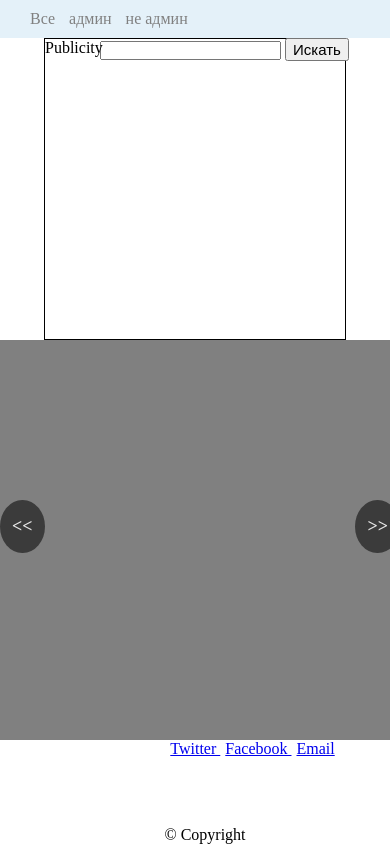
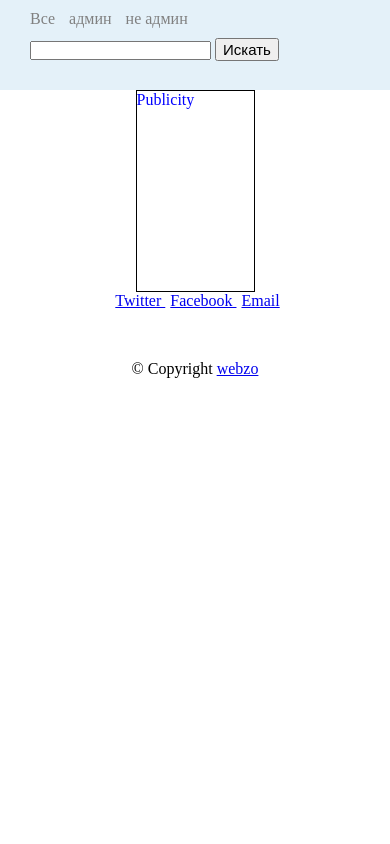
Before and after one commit to codemossaka/slideBackend, a PHP site: page / in a window 390 px wide; the page is wider, and only the part inside the window is pictured. Run offline with PHP 8.4, Linux system fonts and the light colour scheme; data that the repository does not hold is empty.

Commit message:
last commit

```diff
--- a/public/css/style.css
+++ b/public/css/style.css
@@ -28,8 +28,8 @@
     padding-left: 10px;
 }
 /*.navbar-item_link.active {*/
-    /*color: blue;*/
-    /*text-decoration: underline;*/
+/*color: blue;*/
+/*text-decoration: underline;*/
 /*}*/
 .navbar-item_link {
     text-decoration: none;
@@ -44,8 +44,8 @@
 
 /* publicity */
 .publicity {
-    width:  300px;
-    height: 300px;
+    width:  30%;
+    height: 200px;
     margin: auto;
     border: 1px solid;
 }
@@ -53,9 +53,9 @@
 /*slide */
 #slide-container {
     background: gray;
-    height: 400px;
+    height: 30%;
     margin: auto;
-    width: 400px;
+    width: 50%;
     overflow: hidden;
     position: relative;
 
@@ -65,7 +65,7 @@
     white-space: nowrap;
     position: relative;
     transition: left .35s ease-in-out;
-    left:-400px;
+    left:-100%;
 }
 .img {
     width: 100%;
@@ -74,7 +74,7 @@
 }
 
 #next_btn{
-   right: 0;
+    right: 0;
 }
 
 #prev_btn{
@@ -100,11 +100,10 @@
 }
 
 
- /*social network */
+/*social network */
 .social_network{
     text-align: center;
-    width: 500px;
-    margin: auto;
+
 }
 .social {
     margin-left: 5px;
@@ -112,12 +111,31 @@
 
 /* begin footer */
 .down {
-    position: absolute;
-    bottom:0;
-    width:100%;
+    margin-top: 50px;
+}
+.copy {
+    text-align: center;
 }
 
-.copy {
-    padding-left: 20px;
-    text-align: center;
+
+/* Paragraphes en bleu par défaut */
+p
+{
+    color: blue;
 }
+
+/* Nouvelles règles si la fenêtre fait au plus 1024px de large */
+@media all and (max-width: 1024px)
+{
+    .navbar {
+        height: 90px;
+    }
+    .navbar-el, .search {
+        display: block;
+    }
+    .search {
+        margin-left: 30px;
+        /*display: none;*/
+    }
+
+}
--- a/public/index.php
+++ b/public/index.php
@@ -52,12 +52,12 @@
             Facebook
         </a>
 
-        <a href="mailto:?subject=<SUBJECT>&body=<BODY>" class="social">
+        <a href="mailto:?subject=pe@yy.ru" class="social">
             Email
         </a>
     </div>
     <footer class="down">
-        <div class="copy">&copy Copyright</div>
+        <div class="copy">&copy Copyright <a href="http://webzo.com/">webzo</a></div>
     </footer>
 
 	<?php $con->jsParams(); ?>
```
Also changed, not shown: 1 other file.
